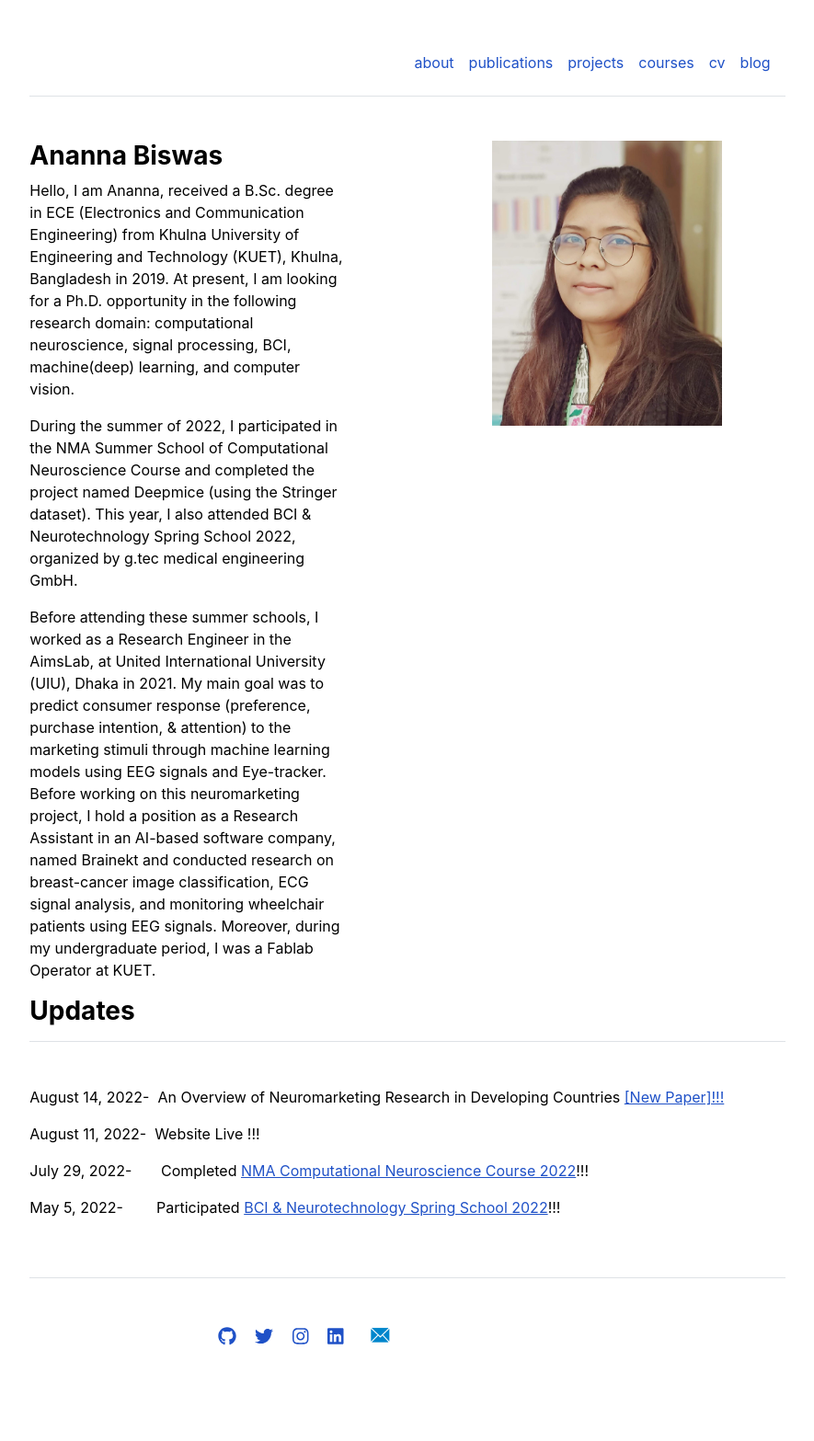
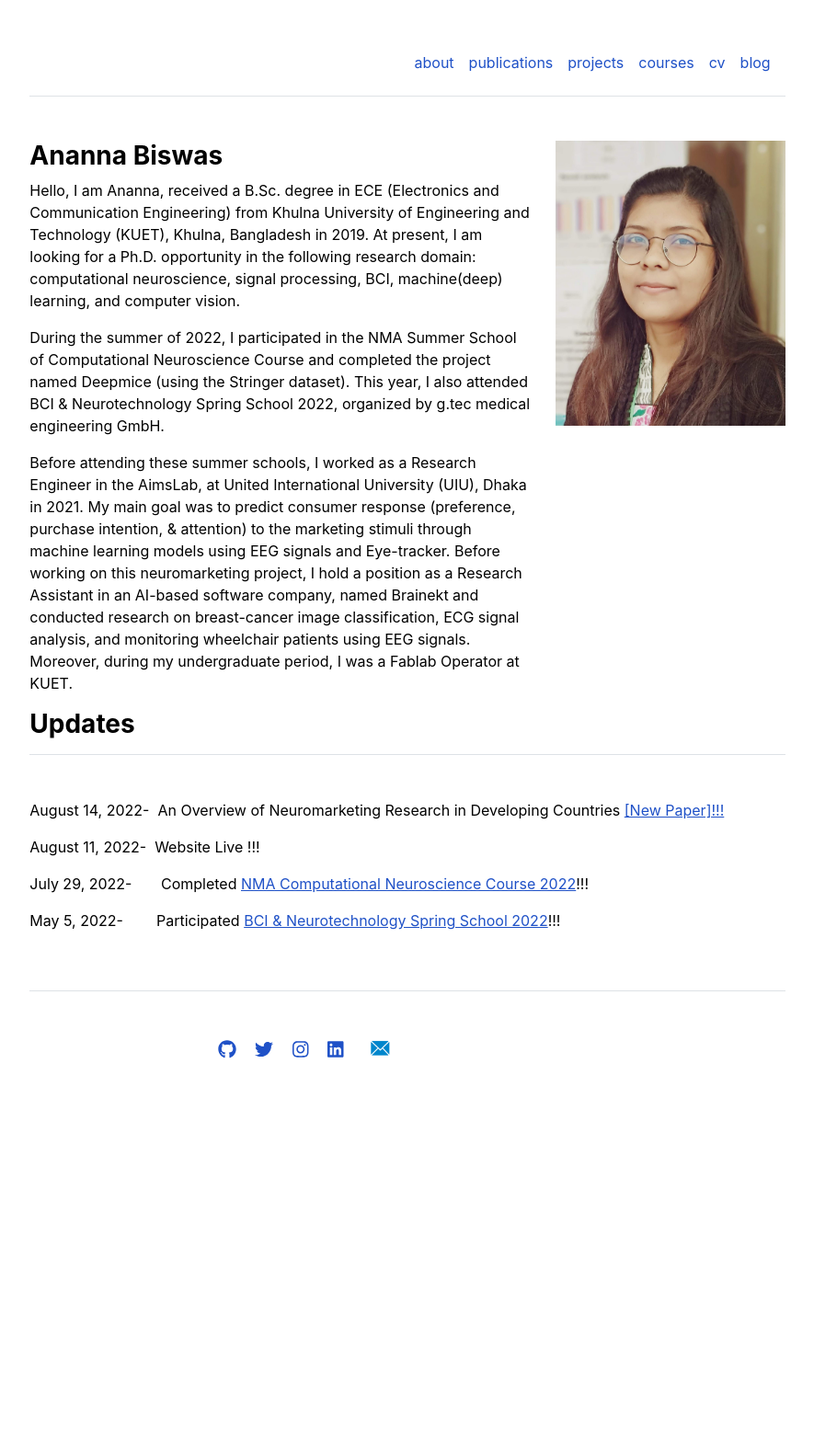
Before and after one commit to Anannabiswas/anannabiswas.github.io, a Jekyll site: the page built from index.md, in a window 1280 px wide. Shown: the whole page at 92% size, without its empty margins (197-1082 px from the left). Built offline with Jekyll 4.4.1, drawn with Linux system fonts in a browser that asks for light colours; after the commit the page ends 1255 px from its top, so only the background shows below that.

Commit message:
Update home.html

```diff
--- a/_layouts/home.html
+++ b/_layouts/home.html
@@ -3,11 +3,11 @@ layout: default
 ---
 
 <div class="row g-0">
-  <div class="col-md-5">
+  <div class="col-md-8">
     <h3 class="fw-bold">Ananna Biswas</h3>
     {{ content }}
   </div>
-  <div class="col-md-6">
+  <div class="col-md-4">
     <img src="{{ site.github.url }}/assets/img/ananna_1.jpeg" alt="Home" width="250" height="310"style="float:right">
   </div>
 </div>
```
